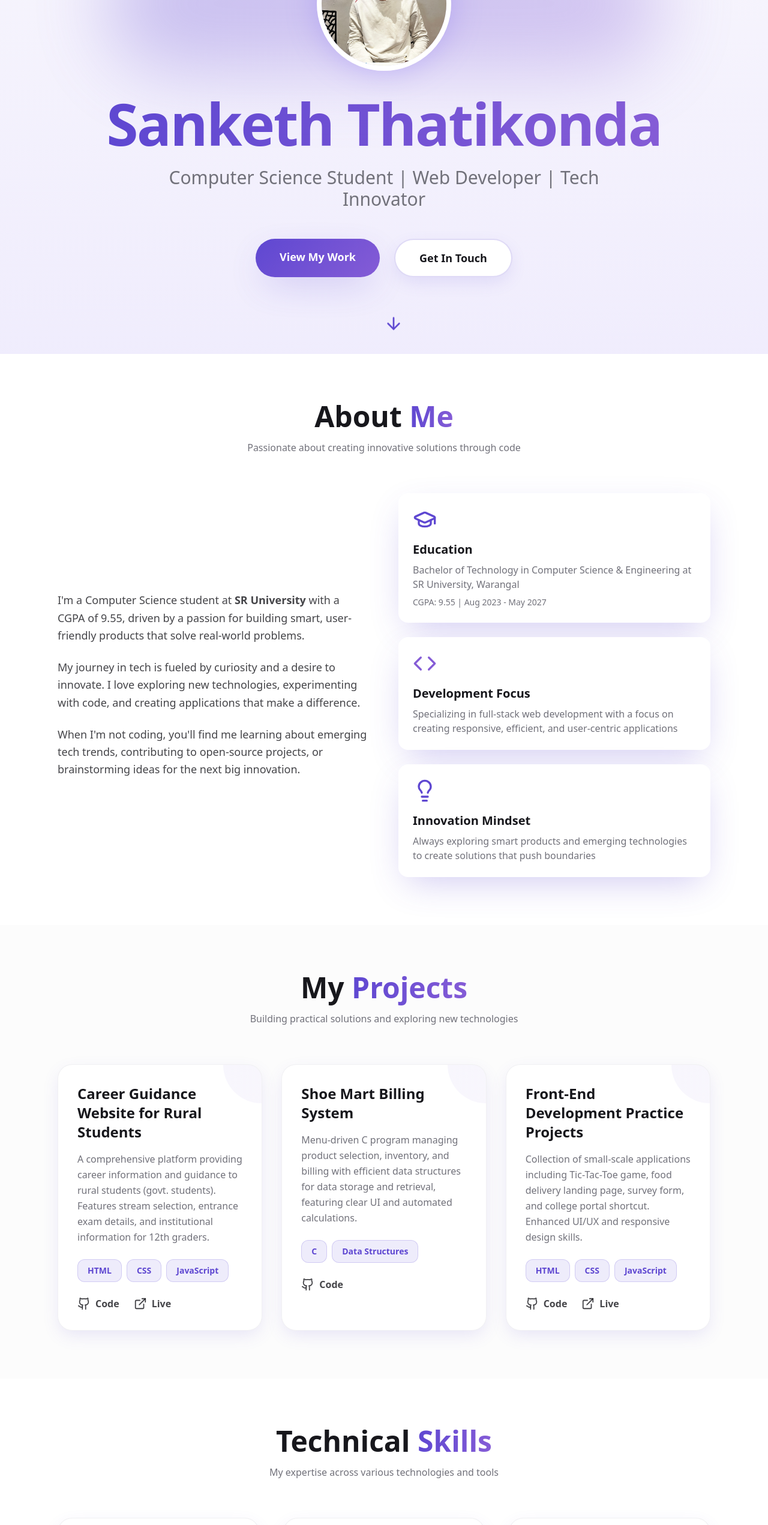
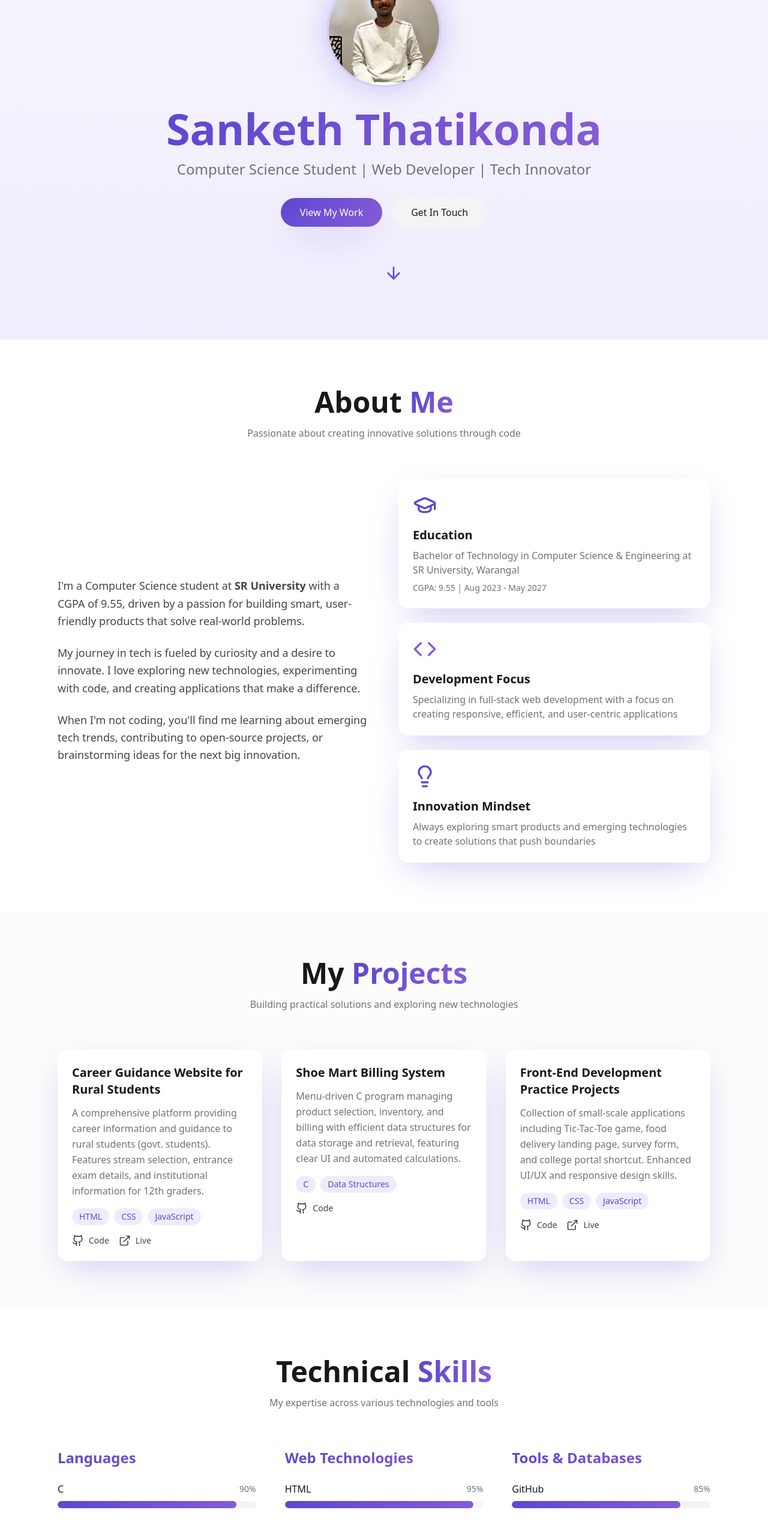
Before and after one commit to Sanzzz1125/sanketh-portfolio, a React (Vite) app: page / in a window 1280 px wide. Shown: the part 234-2776 px from the top of the page at 60% size. Built offline with nearby package versions, Linux system fonts and the light colour scheme; the HTML template or start-up script is replaced by a standard one.

Commit message:
Reverted to commit 05c453aab68fea11a72f196c5adbd26775c0cbdb

```diff
--- a/src/components/Hero.tsx
+++ b/src/components/Hero.tsx
@@ -14,28 +14,27 @@ const Hero = () => {
 
       <div className="max-w-6xl mx-auto px-6 py-32 text-center relative z-10">
         <div className="animate-fade-in">
-          <div className="mb-10 relative">
-            <div className="absolute inset-0 blur-3xl opacity-30 rounded-full" style={{ background: "var(--gradient-primary)" }}></div>
+          <div className="mb-8">
             <img
               src={profilePhoto}
               alt="Sanketh Thatikonda"
-              className="w-56 h-56 rounded-full mx-auto object-cover border-8 border-background shadow-2xl hover-lift relative z-10"
+              className="w-48 h-48 rounded-full mx-auto object-cover border-4 border-primary/20 shadow-2xl hover-lift"
               style={{ boxShadow: "var(--shadow-glow)" }}
             />
           </div>
 
-          <h1 className="text-6xl md:text-8xl font-extrabold mb-6 tracking-tight">
+          <h1 className="text-5xl md:text-7xl font-bold mb-4">
             <span className="gradient-text">Sanketh Thatikonda</span>
           </h1>
 
-          <p className="text-2xl md:text-3xl text-muted-foreground mb-12 max-w-3xl mx-auto font-light">
+          <p className="text-xl md:text-2xl text-muted-foreground mb-8 max-w-3xl mx-auto">
             Computer Science Student | Web Developer | Tech Innovator
           </p>
 
-          <div className="flex flex-wrap gap-6 justify-center">
+          <div className="flex flex-wrap gap-4 justify-center">
             <a
               href="#projects"
-              className="px-10 py-4 rounded-full font-semibold transition-all duration-300 hover-lift text-lg"
+              className="px-8 py-3 rounded-full font-medium transition-all duration-300"
               style={{
                 background: "var(--gradient-primary)",
                 color: "white",
@@ -46,8 +45,7 @@ const Hero = () => {
             </a>
             <a
               href="#contact"
-              className="px-10 py-4 rounded-full bg-card text-foreground font-semibold hover:bg-card/80 transition-all duration-300 border-2 border-primary/20 hover-lift text-lg"
-              style={{ boxShadow: "var(--shadow-card)" }}
+              className="px-8 py-3 rounded-full bg-secondary text-secondary-foreground font-medium hover:bg-secondary/80 transition-all duration-300"
             >
               Get In Touch
             </a>
--- a/src/components/Navigation.tsx
+++ b/src/components/Navigation.tsx
@@ -33,7 +33,7 @@ const Navigation = () => {
       <div className="max-w-7xl mx-auto px-6 py-4">
         <div className="flex items-center justify-between">
           <a href="#home">
-            <span className="text-2xl font-bold gradient-text tracking-wider">PORTFOLIO</span>
+            <span className="text-2xl font-bold gradient-text">Sanketh T.</span>
           </a>
 
           {/* Desktop Navigation */}
--- a/src/components/Projects.tsx
+++ b/src/components/Projects.tsx
@@ -42,44 +42,42 @@ const Projects = () => {
           {projects.map((project, index) => (
             <div
               key={index}
-              className="bg-card rounded-3xl p-8 hover-lift border border-border/50 backdrop-blur-sm relative overflow-hidden group"
-              style={{ boxShadow: "var(--shadow-card)" }}
+              className="bg-card rounded-2xl p-6 hover-lift"
+              style={{ boxShadow: "var(--shadow-elegant)" }}
             >
-              <div className="absolute top-0 right-0 w-32 h-32 opacity-5 rounded-full -translate-y-1/2 translate-x-1/2" style={{ background: "var(--gradient-primary)" }}></div>
-
-              <h3 className="text-2xl font-bold mb-4 relative z-10">{project.title}</h3>
-              <p className="text-muted-foreground mb-6 leading-relaxed text-base relative z-10">
+              <h3 className="text-xl font-bold mb-3">{project.title}</h3>
+              <p className="text-muted-foreground mb-4 leading-relaxed">
                 {project.description}
               </p>
 
-              <div className="flex flex-wrap gap-2 mb-6 relative z-10">
+              <div className="flex flex-wrap gap-2 mb-4">
                 {project.tech.map((tech, i) => (
                   <span
                     key={i}
-                    className="px-4 py-2 bg-primary/10 text-primary rounded-xl text-sm font-semibold border border-primary/20"
+                    className="px-3 py-1 bg-primary/10 text-primary rounded-full text-sm font-medium"
                   >
                     {tech}
                   </span>
                 ))}
               </div>
 
-              <div className="flex gap-6 relative z-10">
+              <div className="flex gap-4">
                 <a
                   href={project.github}
-                  className="flex items-center gap-2 text-foreground/80 hover:text-primary transition-all duration-300 font-semibold"
+                  className="flex items-center gap-2 text-foreground/80 hover:text-primary transition-colors"
                   aria-label="View GitHub repository"
                 >
-                  <Github size={22} />
-                  <span>Code</span>
+                  <Github size={20} />
+                  <span className="text-sm font-medium">Code</span>
                 </a>
                 {project.live && (
                   <a
                     href={project.live}
-                    className="flex items-center gap-2 text-foreground/80 hover:text-primary transition-all duration-300 font-semibold"
+                    className="flex items-center gap-2 text-foreground/80 hover:text-primary transition-colors"
                     aria-label="View live project"
                   >
-                    <ExternalLink size={22} />
-                    <span>Live</span>
+                    <ExternalLink size={20} />
+                    <span className="text-sm font-medium">Live</span>
                   </a>
                 )}
               </div>
--- a/src/components/Skills.tsx
+++ b/src/components/Skills.tsx
@@ -35,27 +35,26 @@ const Skills = () => {
           My expertise across various technologies and tools
         </p>
 
-        <div className="grid md:grid-cols-3 gap-10">
+        <div className="grid md:grid-cols-3 gap-12">
           {skillCategories.map((category, idx) => (
-            <div key={idx} className="bg-card rounded-3xl p-8 space-y-6 border border-border/50" style={{ boxShadow: "var(--shadow-card)" }}>
-              <h3 className="text-3xl font-extrabold mb-8 gradient-text">
+            <div key={idx} className="space-y-6">
+              <h3 className="text-2xl font-bold mb-6 gradient-text">
                 {category.category}
               </h3>
               {category.skills.map((skill, i) => (
-                <div key={i} className="space-y-3">
+                <div key={i} className="space-y-2">
                   <div className="flex justify-between items-center">
-                    <span className="font-semibold text-lg">{skill.name}</span>
-                    <span className="text-sm text-primary font-bold px-3 py-1 bg-primary/10 rounded-full">
+                    <span className="font-medium">{skill.name}</span>
+                    <span className="text-sm text-muted-foreground">
                       {skill.level}%
                     </span>
                   </div>
-                  <div className="h-4 bg-secondary/50 rounded-full overflow-hidden backdrop-blur-sm">
+                  <div className="h-3 bg-secondary rounded-full overflow-hidden">
                     <div
-                      className="h-full rounded-full transition-all duration-1000 hover-lift"
+                      className="h-full rounded-full transition-all duration-1000"
                       style={{
                         width: `${skill.level}%`,
                         background: "var(--gradient-primary)",
-                        boxShadow: "0 0 20px hsl(var(--primary) / 0.4)",
                       }}
                     ></div>
                   </div>
@@ -65,16 +64,16 @@ const Skills = () => {
           ))}
         </div>
 
-        <div className="mt-20">
-          <h3 className="text-3xl font-bold text-center mb-10">
+        <div className="mt-16">
+          <h3 className="text-2xl font-bold text-center mb-8">
             Certifications
           </h3>
           <div className="flex justify-center">
             <div
-              className="inline-block px-8 py-5 bg-card rounded-2xl border border-primary/20 hover-lift"
-              style={{ boxShadow: "var(--shadow-card)" }}
+              className="inline-block px-6 py-3 bg-card rounded-xl"
+              style={{ boxShadow: "var(--shadow-elegant)" }}
             >
-              <p className="font-semibold text-lg gradient-text">
+              <p className="font-medium">
                 C Programming (NPTEL, IIT Kanpur)
               </p>
             </div>
```
